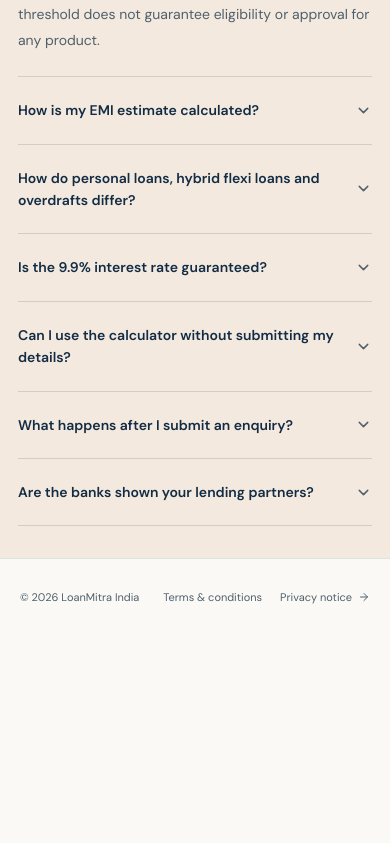
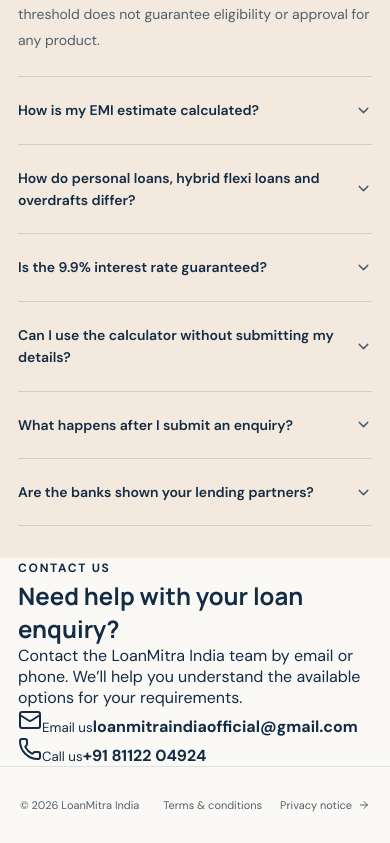
Before and after one commit to loanmitraindia/loanmitraindia, a Next.js app: page / in a window 390 px wide. Shown: the part 5219-6062 px from the top of the page. Before the commit the page ends 5854 px from the top, so only its background shows below. Built offline with nearby package versions, Linux system fonts and the light colour scheme.

Commit message:
Enhance page with contact information section
Added contact section with email and phone details.

```diff
--- a/src/app/page.tsx
+++ b/src/app/page.tsx
@@ -1,6 +1,16 @@
 import Image from "next/image";
 import Link from "next/link";
-import { ArrowRight, ArrowUpRight, BriefcaseBusiness, ChevronDown, Globe2, Wallet } from "lucide-react";
+// import { ArrowRight, ArrowUpRight, BriefcaseBusiness, ChevronDown, Globe2, Wallet } from "lucide-react";
+import {
+  ArrowRight,
+  ArrowUpRight,
+  BriefcaseBusiness,
+  ChevronDown,
+  Globe2,
+  Mail,
+  Phone,
+  Wallet,
+} from "lucide-react";
 import LoanJourney from "@/components/loan-journey";
 import { BankMarquee, FeatureStrip, Reveal } from "@/components/page-motion";
 
@@ -28,7 +38,13 @@ export default function Home() {
     <header className="site-header">
       <div className="container header-inner">
         <Link className="brand" href="/" aria-label="LoanMitra India home"><Image src="/brand/loanmitra-india.svg" alt="" width={350} height={96} unoptimized /></Link>
-        <nav aria-label="Main navigation"><a href="#emi-calculator">EMI calculator</a><a href="#apply">Loan enquiry</a><a href="#terms">FAQs</a></nav>
+        {/* <nav aria-label="Main navigation"><a href="#emi-calculator">EMI calculator</a><a href="#apply">Loan enquiry</a><a href="#terms">FAQs</a></nav> */}
+        <nav aria-label="Main navigation">
+          <a href="#emi-calculator">EMI calculator</a>
+          <a href="#apply">Loan enquiry</a>
+          <a href="#terms">FAQs</a>
+          <a href="#contact">Contact</a>
+        </nav>
         <a className="header-cta" href="#apply">Apply now <ArrowUpRight size={16} aria-hidden="true" /></a>
       </div>
     </header>
@@ -87,6 +103,41 @@ export default function Home() {
           </div>
         </div>
       </section>
+
+      <section className="contact-section" id="contact" aria-labelledby="contact-title">
+        <div className="container contact-inner">
+          <div className="contact-copy">
+            <span className="eyebrow">CONTACT US</span>
+            <h2 id="contact-title">Need help with your loan enquiry?</h2>
+            <p>
+              Contact the LoanMitra India team by email or phone. We’ll help you
+              understand the available options for your requirements.
+            </p>
+          </div>
+
+          <div className="contact-links">
+            <a
+              className="contact-card"
+              href="mailto:loanmitraindiaofficial@gmail.com"
+            >
+              <Mail size={24} aria-hidden="true" />
+              <span>
+                <small>Email us</small>
+                <strong>loanmitraindiaofficial@gmail.com</strong>
+              </span>
+            </a>
+
+            <a className="contact-card" href="tel:+918112204924">
+              <Phone size={24} aria-hidden="true" />
+              <span>
+                <small>Call us</small>
+                <strong>+91 81122 04924</strong>
+              </span>
+            </a>
+          </div>
+        </div>
+      </section>
+
     </main>
     <footer className="site-footer"><div className="container footer-inner"><p>© {new Date().getFullYear()} LoanMitra India</p><div><a href="#terms">Terms & conditions</a><Link href="/privacy">Privacy notice <ArrowRight size={12} /></Link></div></div></footer>
   </>;
```
